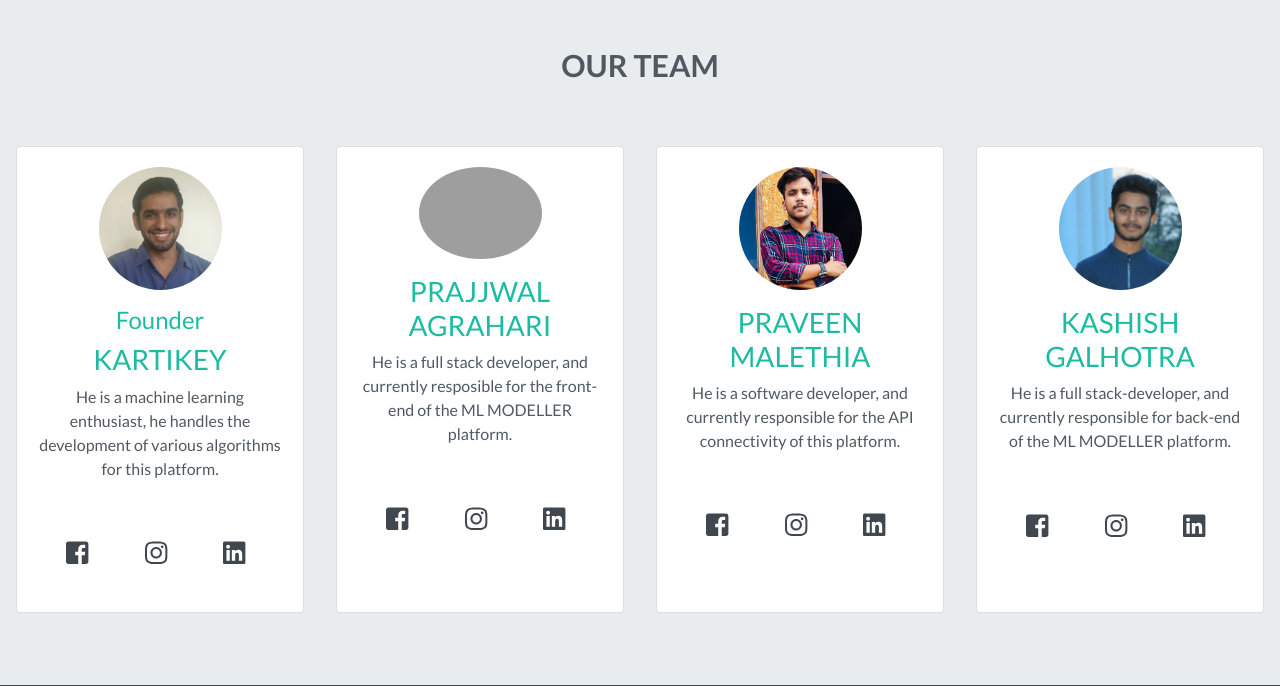
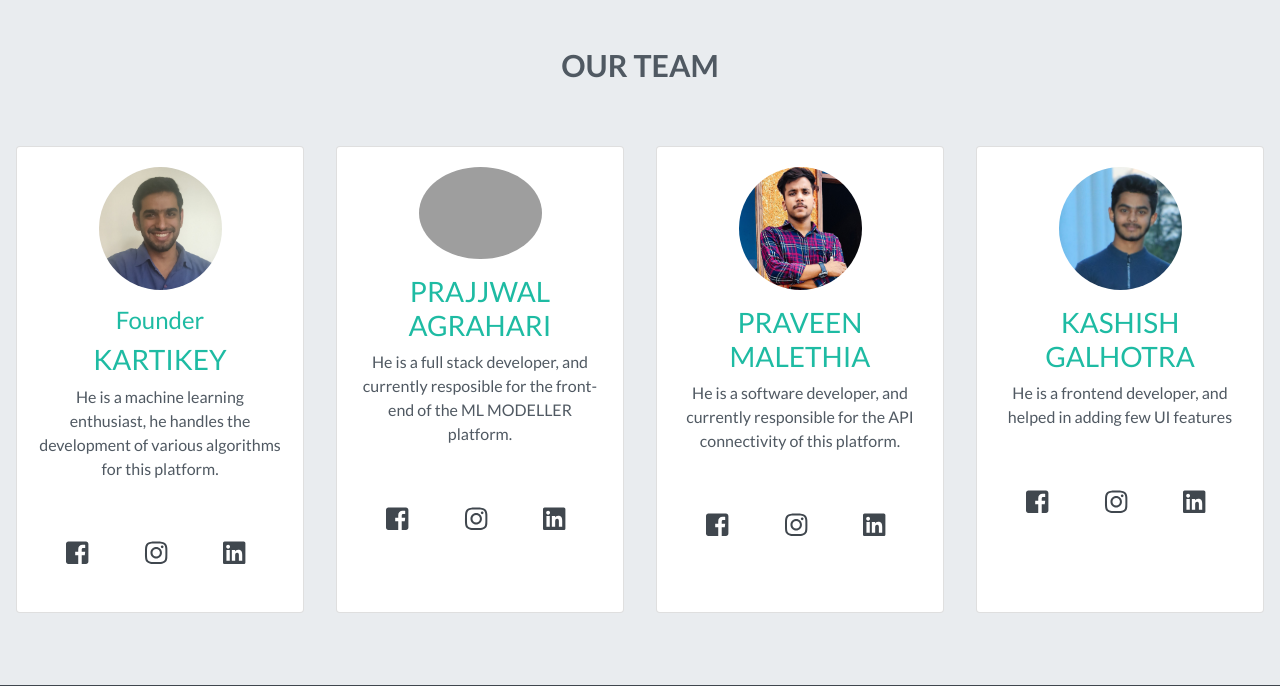
Before and after one commit to kartikeyahl/mlmodeller, a Django app: template templates/index.html in a window 1280 px wide. Shown: the part 2262-2948 px from the top of the page. Run offline with Django 3.2, Linux system fonts and the light colour scheme; the template is opened without the code that fills it, so the values that code supplies are empty; some libraries are stand-ins or nearby versions; grey boxes are pictures that could not be loaded.

Commit message:
Update index.html

```diff
--- a/templates/index.html
+++ b/templates/index.html
@@ -233,7 +233,7 @@
 					<div class="card-body">
 						<img src="{% static 'Images/Team Members/Kashish.png' %}" class="img-fluid rounded-circle w-50 mb-3 team-img">
 						<h3>KASHISH GALHOTRA</h3>
-						<p>He is a full stack-developer, and currently responsible for back-end of the ML MODELLER platform.</p>
+						<p>He is a frontend developer, and helped in adding few UI features</p>
 						<div class="d-flex justify-content-center">
 							<div class="p-4">
 								<a href="https://bit.ly/31HU05F" target="_blank">
```
